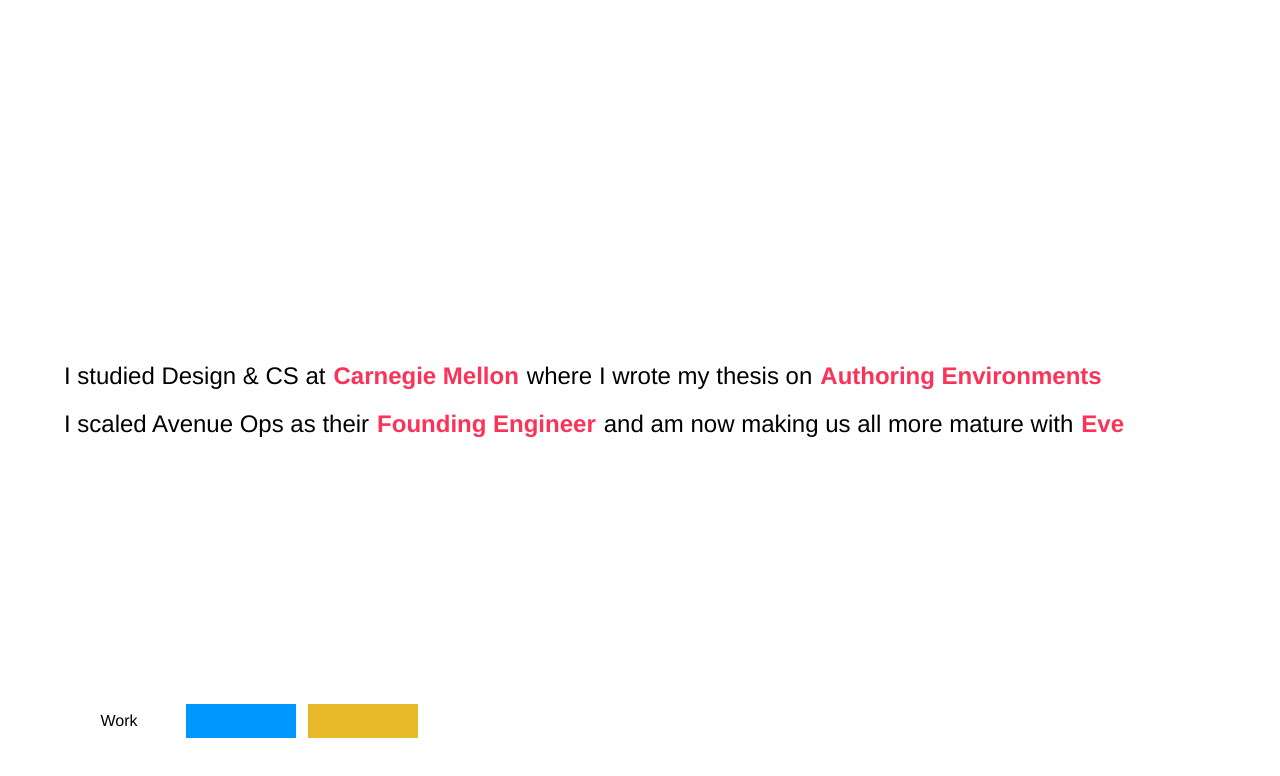
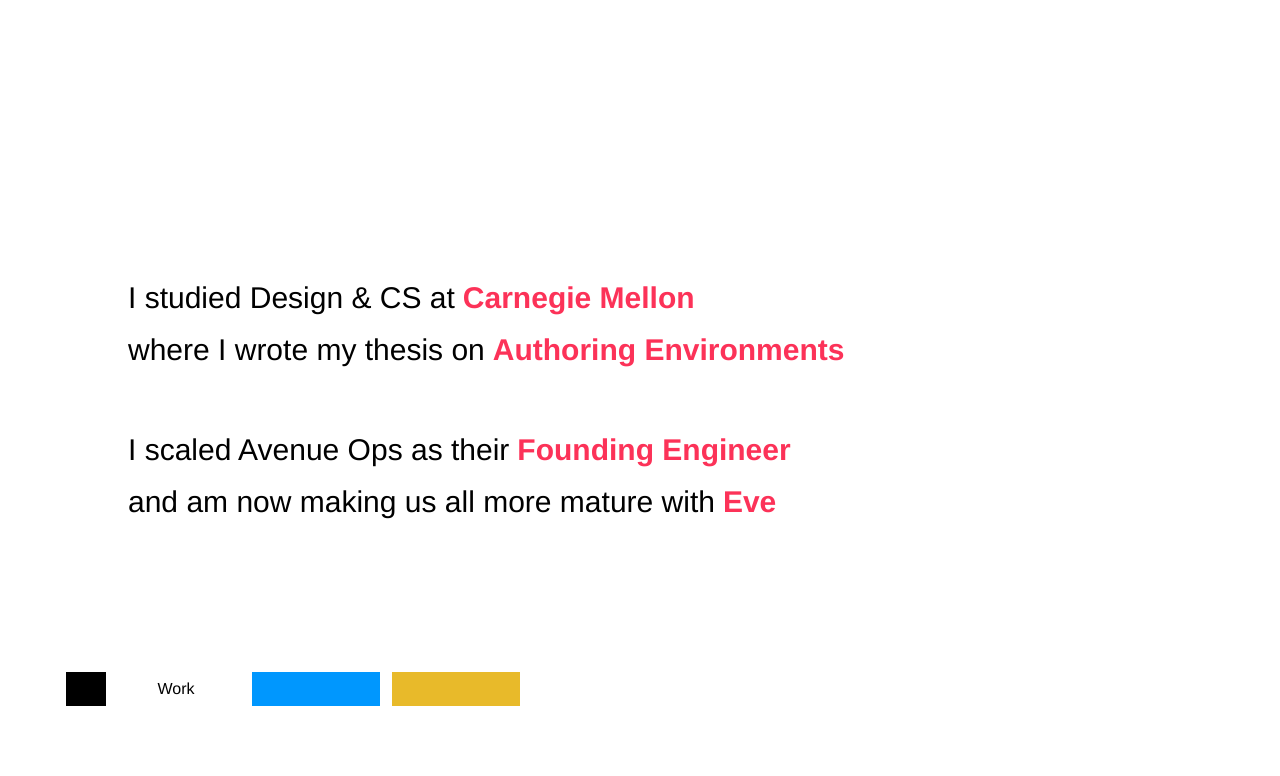
Before and after one commit to maayanalbert/malbert.space, a Next.js app: page / in a window 1280 px wide. Both pictures are taken after a click on the element "Work". Shown: the top 776 px of the page. Built offline with nearby package versions, Linux system fonts and the light colour scheme.

Commit message:
Make things bold and left align

```diff
--- a/src/components/MainPage.tsx
+++ b/src/components/MainPage.tsx
@@ -38,45 +38,36 @@
     ],
   ]
 
-  const contactItems = [
+  const contactContent = [
+    [
       {
-      first: "Twitter",
-      second: "_maayanster",
-      link: "https://twitter.com/_maayanster",
-    },
-    {
-      first: "Email",
-      second: "maayan.albert",
+        first: "Always reachable at",
+        second: "maayan.albert@gmail.com",
         link: "mailto:maayan.albert@gmail.com",
       },
-    {
-      first: "Github",
-      second: "maayanalbert",
-      link: "https://github.com/maayanalbert",
-    },
-    // {
-    //   first: "Linkedin",
-    //   second: "maayan-albert",
-    //   link: "https://www.linkedin.com/in/maayan-albert/",
-    // },
+    ],
   ]
 
-  const locationItems = [
+  const locationContent = [
+    [
       {
-      first: "Live in",
+        first: "I live in",
         second: "New York",
         link: "https://www.google.com/maps/place/Manhattan,+New+York,+NY/@40.7591622,-74.0516318,12z/data=!3m1!4b1!4m6!3m5!1s0x89c2588f046ee661:0xa0b3281fcecc08c!8m2!3d40.7830603!4d-73.9712488!16zL20vMGNjNTY?entry=ttu",
       },
       {
-      first: "Often in",
+        first: "but am often in",
         second: "San Francisco",
         link: "https://www.google.com/maps/place/San+Francisco,+CA/@37.757807,-122.5200009,12z/data=!3m1!4b1!4m6!3m5!1s0x80859a6d00690021:0x4a501367f076adff!8m2!3d37.7749295!4d-122.4194155!16zL20vMGQ2bHA?entry=ttu",
       },
+    ],
+    [
       {
-      first: "From",
+        first: "Originally from",
         second: "Maryland",
         link: "https://www.google.com/maps/place/Bethesda,+MD/@38.9850764,-77.162964,12.73z/data=!4m6!3m5!1s0x89b7cbb76a24022d:0x26b279f76a2bcd0d!8m2!3d38.984652!4d-77.0947092!16zL20vMGJ4YnI?entry=ttu",
       },
+    ],
   ]
 
   return (
@@ -88,12 +79,12 @@
         <SectionOpacityWrapper visible={curSpace === "WORK"}>
           <Section rows={workContent} space={"WORK"} />
         </SectionOpacityWrapper>
-        {/* <SectionOpacityWrapper visible={curSpace === "CONTACT"}>
-          <Section items={contactItems} space={"CONTACT"} />
+        <SectionOpacityWrapper visible={curSpace === "CONTACT"}>
+          <Section rows={contactContent} space={"CONTACT"} />
         </SectionOpacityWrapper>
         <SectionOpacityWrapper visible={curSpace === "LOCATION"}>
-          <Section items={locationItems} space={"LOCATION"} />
-        </SectionOpacityWrapper> */}
+          <Section rows={locationContent} space={"LOCATION"} />
+        </SectionOpacityWrapper>
       </OpacityWrapper>
       <SpacesButtons />
     </div>
--- a/src/components/Section.tsx
+++ b/src/components/Section.tsx
@@ -16,12 +16,12 @@
 export default function Section({ rows, space }: Props) {
   return (
     <div
-      className={`absolute top-0 flex-col h-full w-full sm:p-16 p-8 flex items-start justify-center
-      h-[90%] sm:text-2xl text-normal text-center flex-col `}
+      className={`absolute top-0 flex-col h-full w-full sm:p-32 p-8 flex items-start justify-center
+      h-[90%] sm:text-3xl text-normal text-center flex-col `}
     >
-      <div className="flex flex-col sm:gap-4 gap-4 items-start">
+      <div className="flex flex-col sm:gap-16 gap-4 items-start">
         {rows.map((row, index) => (
-          <div className="flex sm:flex-row flex-col gap-2">
+          <div className="flex flex-col gap-4">
             {row.map((item, index) => (
               <Item key={index} item={item} space={space} />
             ))}
--- a/src/components/SpacesButtons.tsx
+++ b/src/components/SpacesButtons.tsx
@@ -4,14 +4,50 @@
   getSpaceName,
   useSpacesContext,
 } from "@/SpaceContext"
+import { ArrowLeftIcon, XMarkIcon } from "@heroicons/react/24/solid"
 
 export default function SpacesButtons() {
+  const { curSpace } = useSpacesContext()
+
   return (
-    <div className="absolute w-full flex justify-start items-start sm:p-16 p-8 h-[20%] bottom-0">
-      <div className="flex flex-row items-center justify-between sm:gap-[12px] gap-[6px]">
+    <div className="absolute w-full flex justify-start items-start sm:p-28 sm:pb-32 p-8 h-[20%] bottom-0">
+      <div className="flex flex-row items-center justify-between sm:gap-[12px] gap-[6px] relative">
+        {curSpace && (
+          <div
+            className="absolute right-full"
+            style={{ right: "calc(100% + 6px)" }}
+          >
+            <BackSelectable />
+          </div>
+        )}
         <SpaceSelectable space="WORK" />
         <SpaceSelectable space="CONTACT" />
         <SpaceSelectable space="LOCATION" />
+      </div>
+    </div>
+  )
+}
+
+function BackSelectable() {
+  const { curSpace, setCurSpace } = useSpacesContext()
+
+  const onPress = () => {
+    setCurSpace()
+  }
+
+  return (
+    <div
+      className={`flex justify-start items-start py-[5px] cursor-pointer relative
+      sm:w-10 w-8 text-sm sm:text-base group`}
+      onClick={onPress}
+    >
+      <p
+        className={`top-0 absolute h-full ${curSpace ? "w-full" : "w-0"}
+           transition-all ease-out group-hover:w-0`}
+        style={{ backgroundColor: "black" }}
+      />
+      <div className="flex h-full w-full justify-center items-center">
+        <ArrowLeftIcon className="h-6 w-6" />
       </div>
     </div>
   )
@@ -34,7 +70,7 @@
   return (
     <div
       className={`text-center py-[5px] cursor-pointer relative
-      sm:w-[110px] w-[80px] text-sm sm:text-base group`}
+      sm:w-32 w-24 text-sm sm:text-base group`}
       onClick={onPress}
     >
       <p
@@ -45,7 +81,7 @@
         style={{ backgroundColor: getSpaceColor(space) }}
       />
       <p // TODO: find out why this shows up as below the background color when it's not absolute
-        className="top-0 h-full transition-all ease-in-out w-full"
+        className="top-0 h-full w-full"
         style={{ color: "black" }}
       >
         {getSpaceName(space)}
--- a/src/components/Title.tsx
+++ b/src/components/Title.tsx
@@ -1,7 +1,7 @@
 export default function Title() {
   return (
     <div
-      className="absolute flex-col h-full w-full sm:p-16 p-8 flex items-start justify-center"
+      className="absolute flex-col h-full w-full sm:p-28 p-8 flex items-start justify-center"
       style={{ fontFamily: "Helvetica Neue" }}
     >
       <p className="font-semibold sm:text-9xl text-3xl">Hi, I'm Maayan.</p>
```
Lines whose indentation alone changed are shown as unchanged.
